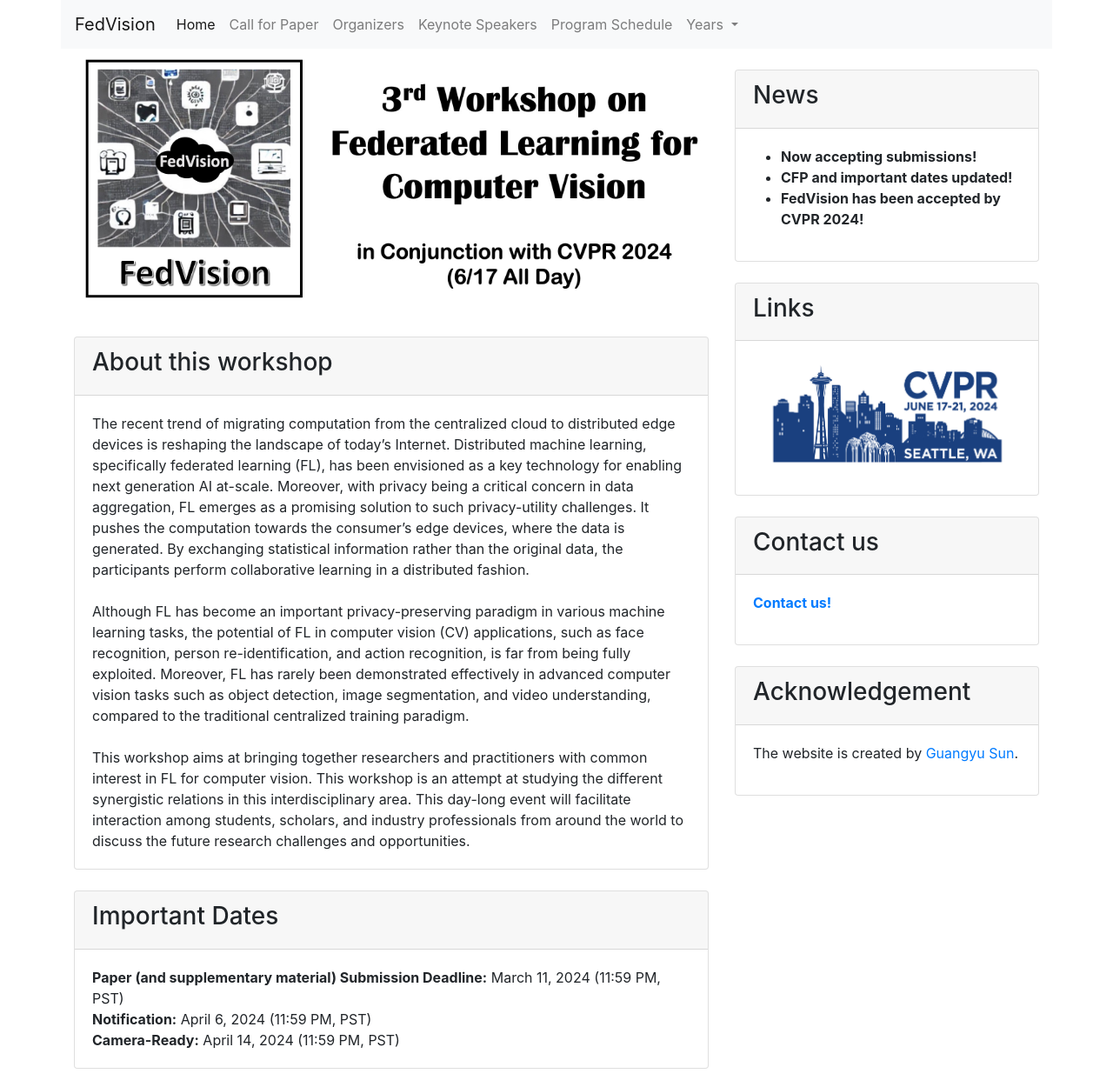
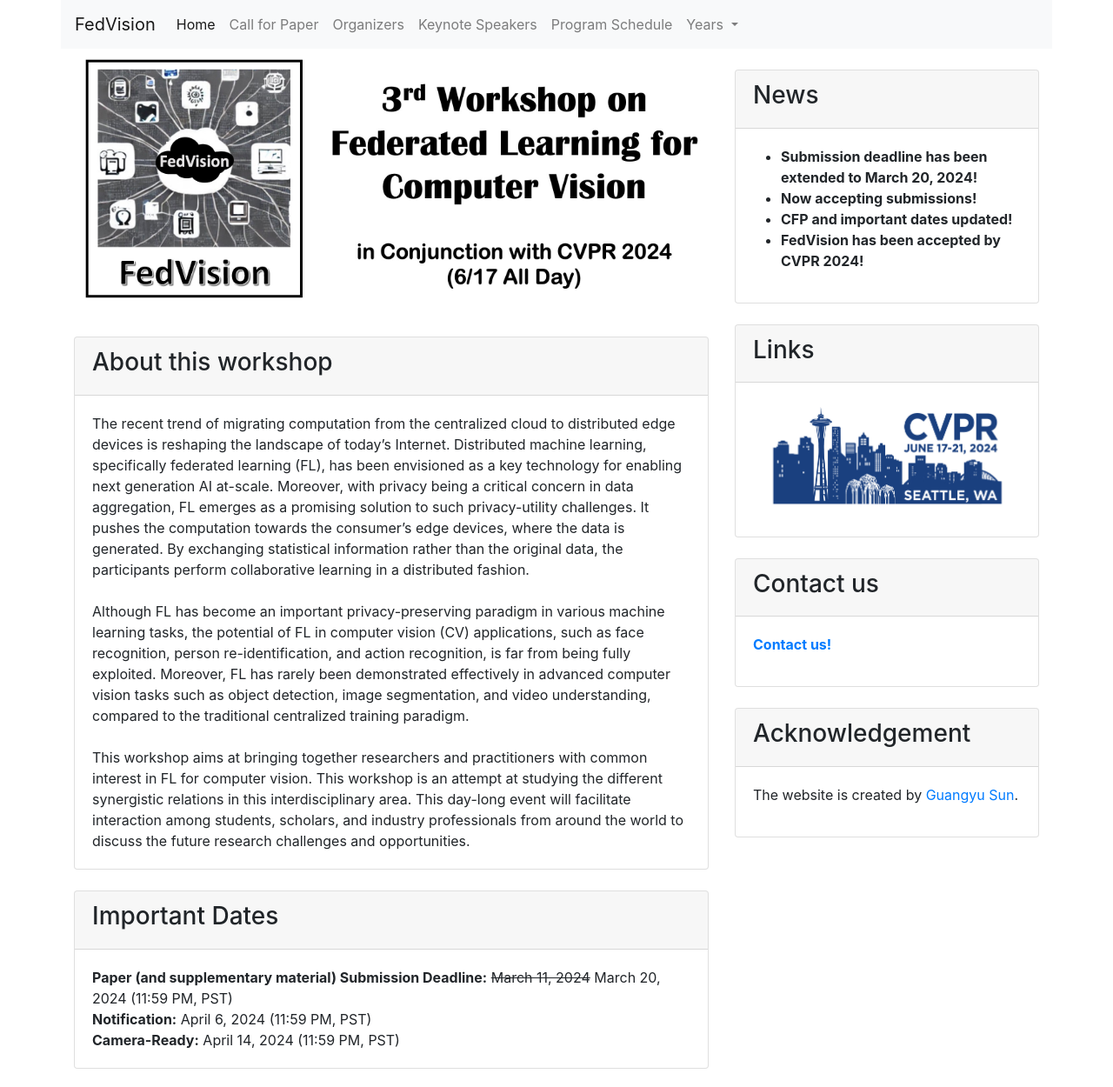
Before and after one commit to fedvision/fedvision2024, a website: page index.html in a window 1280 px wide. Shown: the top 1250 px of the page at 87% size. Drawn offline with nearby package versions, Linux system fonts and the light colour scheme.

Commit message:
Update: submission ddl

```diff
--- a/index.html
+++ b/index.html
@@ -85,7 +85,7 @@
                         <h3>Important Dates</h3>
                         </div>
                         <div class="card-body">
-                          <b>Paper (and supplementary material) Submission Deadline:</b> March 11, 2024 (11:59 PM, PST)
+                          <b>Paper (and supplementary material) Submission Deadline:</b> <s>March 11, 2024</s> March 20, 2024 (11:59 PM, PST)
                             <br><b>Notification:</b> April 6, 2024 (11:59 PM, PST)
                             <br><b>Camera-Ready:</b> April 14, 2024 (11:59 PM, PST)
                         </div>
@@ -114,6 +114,7 @@
                         <div class="card-body">
                           <!-- <h5 class="card-title">Special title treatment</h5> -->
                           <ul>
+                            <li><strong>Submission deadline has been extended to March 20, 2024!</strong></li>
                           <li><strong>Now accepting submissions!</strong></li>
                             <li><strong>CFP and important dates updated!</strong></li>
                             <li><strong>FedVision has been accepted by CVPR 2024!</strong></li>
```
